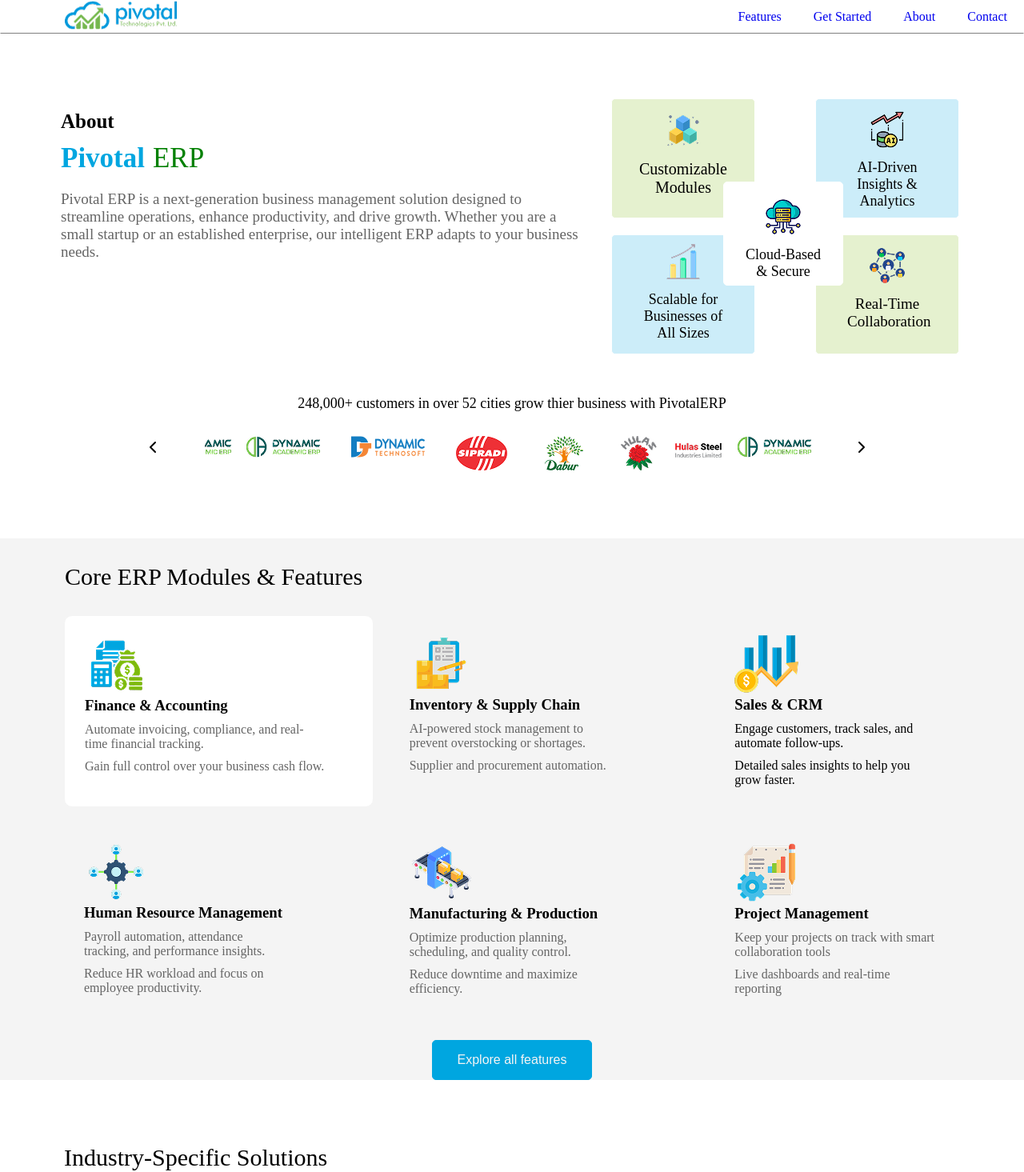
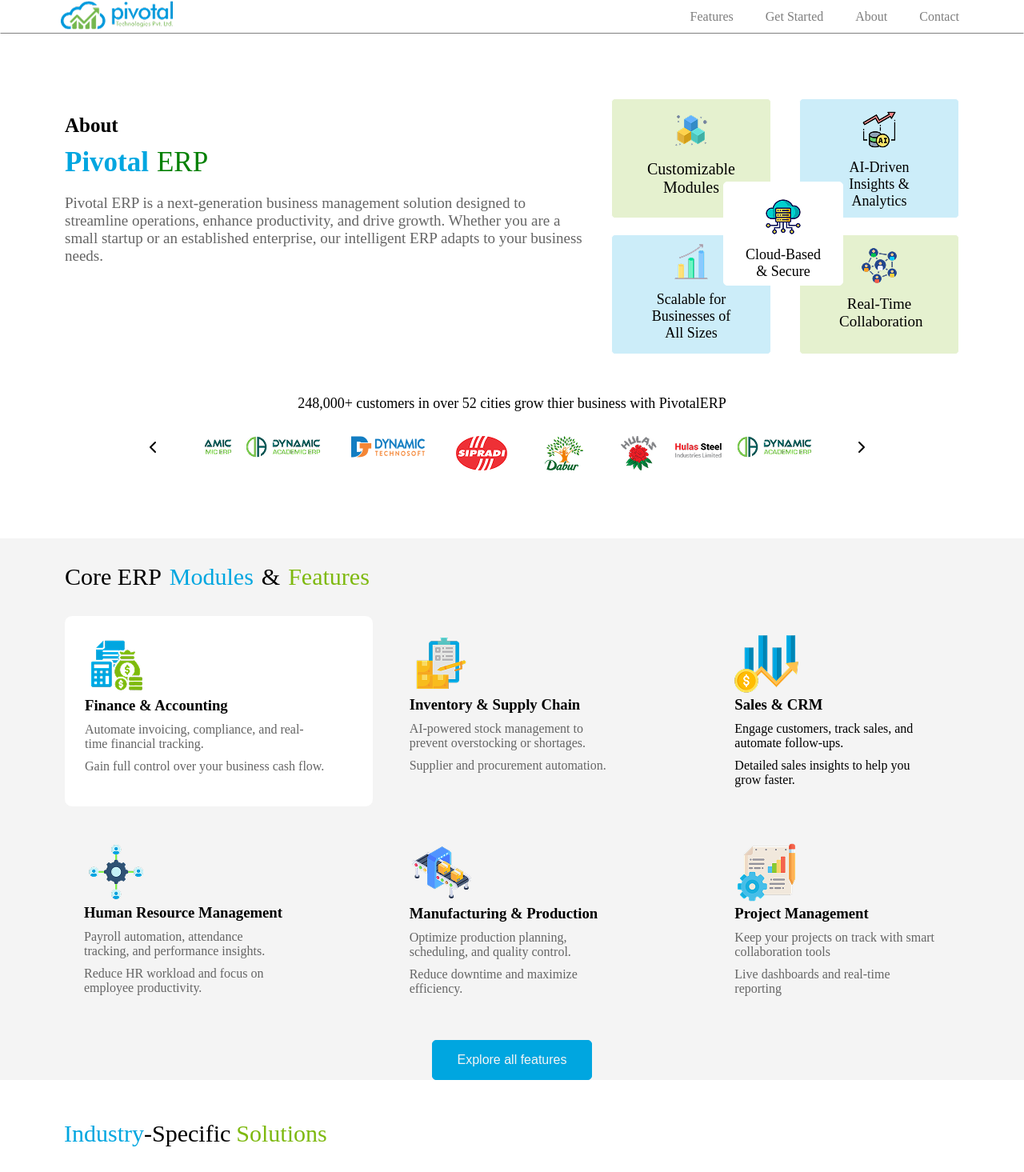
Before and after one commit to Sushey01/PivtoalERP, a React (Vite) app in the folder dynamic/: page / in a window 1280 px wide. Shown: the top 1465 px of the page at 80% size. Built offline with nearby package versions, Linux system fonts and the light colour scheme.

Commit message:
deployed

```diff
--- a/dynamic/src/App.jsx
+++ b/dynamic/src/App.jsx
@@ -54,10 +54,6 @@
         <Frequently />
       </div>
 
-      <div id="carousel">
-        <Carousel />
-      </div>
-
       <Footer />
     </div>
   );
--- a/dynamic/src/components/AboutSection.css
+++ b/dynamic/src/components/AboutSection.css
@@ -19,11 +19,11 @@
 
 .all-about-pivotal {
   margin-top: 20px;
-  padding-right: 70px;
+  /* padding-right: 50px; */
   border: 1px solid white;
   height: 214px;
   font-weight: 500;
-  padding: 35px;
+  padding: 40px;
   padding-right: 5px;
 }
 
@@ -38,7 +38,6 @@
 
 .all-about-pivotal p {
   font-size: 19px;
-  /* width: 100%; */
   padding-top: 20px;
   color: #656565;
 }
@@ -76,7 +75,7 @@
 
 .first-showcase {
   border: 1px solid white;
-  max-width: 180px;
+  width: 200px;
   height: 150px;
   border-radius: 5px;
   align-content: center;
@@ -101,9 +100,8 @@
   background-color: #00a6e033;
   z-index: 995;
   justify-items: center;
-  width: 180px;
+  width: 200px;
   height: 150px;
-  margin-left: 20px;
 }
 
 .second-showcase img {
@@ -124,7 +122,7 @@
   background-color: #00a6e033;
   z-index: 996;
   justify-items: center;
-  width: 180px;
+  width: 200px;
   height: 150px;
   margin-left: 25px;
 }
@@ -147,9 +145,8 @@
   background-color: #7eb90f33;
   z-index: 997;
   justify-items: center;
-  width: 180px;
+  width: 200px;
   height: 150px;
-  margin-left: 20px;
 }
 
 .fourth-showcase img {
--- a/dynamic/src/components/Contact.css
+++ b/dynamic/src/components/Contact.css
@@ -31,8 +31,10 @@
 }
 
 
+
 .second-title h1{
     margin-top: 0px;
+    margin-bottom: 0px;
 }
 
 .contact-us{
@@ -164,6 +166,11 @@
 
     .contact-us{
         padding-bottom: 10px;
+        font-size: 20px;
+    }
+
+    .second-title h1{
+        font-size: 20px;
     }
 
 
--- a/dynamic/src/components/Feature.css
+++ b/dynamic/src/components/Feature.css
@@ -1,10 +1,3 @@
-*{
-    margin: 0;
-    box-sizing: border-box;
-}
-
-
-
 
 .section1{
     background-color: #F4F4F4;
@@ -29,7 +22,6 @@
 .feature-heading h2{
     font-size: 30px;
     font-weight: 500;
-    /* padding: 80px; */
     margin-left: 50px;
 }
 
--- a/dynamic/src/components/Features.jsx
+++ b/dynamic/src/components/Features.jsx
@@ -11,7 +11,21 @@
   return (
     <section className='section1'>
         <div className="modules-features">
-            <div className='feature-heading'><h2>Core ERP Modules & Features </h2>
+            <div className='feature-heading'>
+              <h2>Core ERP  </h2>
+              <h2 style={{
+                color:"#00A6E0",
+                marginLeft:"10px"
+              }}>
+                Modules
+              </h2>
+              <h2 style={{
+                marginLeft:"10px"
+              }}>&</h2>
+              <h2 style={{
+                color:"#7EB90F",
+                marginLeft:"10px"
+              }}>Features</h2>
             </div>
             <div className="six-features">
             <div className="first-feature">
--- a/dynamic/src/components/Information.css
+++ b/dynamic/src/components/Information.css
@@ -144,9 +144,10 @@
         width: 100%;
     }
 
-    .info-1{
+     .info-1{
+        width: 100%;
        padding: 20px 20px 20px 20px;
-    }
+     }
 
 
     .info-1 img{
@@ -160,7 +161,11 @@
 
     .info-2{
         padding: 20px 20px 20px 20px;
+        width: 100%;
     }
+
+
+
 
 
     .small-info{
--- a/dynamic/src/components/Navbar.css
+++ b/dynamic/src/components/Navbar.css
@@ -10,7 +10,7 @@
 }
 
 .logo-image{
-    padding-left: 80px;
+    padding-left: 75px;
 }
 
 
@@ -21,20 +21,22 @@
     flex-direction: row;
     align-items: center;
     justify-content: flex-end;
+    margin-right: 60px;
 }
 
 
 nav a{
     height: 100%;
     padding: 0 20px;
+    color: #7E7E7E;
     display: flex;
     align-items: center;
     text-decoration: none;
-    /* justify-items: end; */
+
 }
 
 nav a:hover{
-    background-color: aqua;
+    color: #00A6E0;
     transition-duration: 0.3s;
 }
 
--- a/dynamic/src/components/SolutionSection.css
+++ b/dynamic/src/components/SolutionSection.css
@@ -10,9 +10,23 @@
 }
 
 .solution-title{
-    padding-top: 80px;
+    padding-top: 50px;
     margin-left: 80px;
     margin-right: 80px;
+}
+
+
+.solution-head{
+    display: flex;
+}
+
+.solution-heading{
+    display: grid;
+}
+
+
+.solution-title h2{
+    padding-bottom: 30px;
 }
 
 .solution-title h2{
--- a/dynamic/src/components/SolutionSection.jsx
+++ b/dynamic/src/components/SolutionSection.jsx
@@ -9,11 +9,25 @@
     <section className="section2">
       <div className="solution-page">
         <div className="solution-title">
-          <h2>Industry-Specific Solutions</h2>
-          <h3>
+
+          <div className="solution-head">
+            <h2 style={{
+              color:"#00A6E0"
+            }}>Industry</h2>
+          <h2 style={{
+            paddingRight:"7px"
+          }}>-Specific </h2>
+          <h2 style={{
+            color:"#7EB90F"
+          }}>Solutions</h2>
+          </div>
+
+          <div className="solution-heading">
+             <h3>
             Whether you run a retail store, manufacturing business, or
             service-based enterprise, our ERP adapts to you!
           </h3>
+          </div>
         </div>
 
         <div className="major-locations">
```
Also changed, not shown: dynamic/src/components/AboutSection.jsx (+1 -7 lines), dynamic/src/components/PageSlider.jsx (deleted, +0 -21 lines), 1 other file (tests, documents, lock files or other folders).
